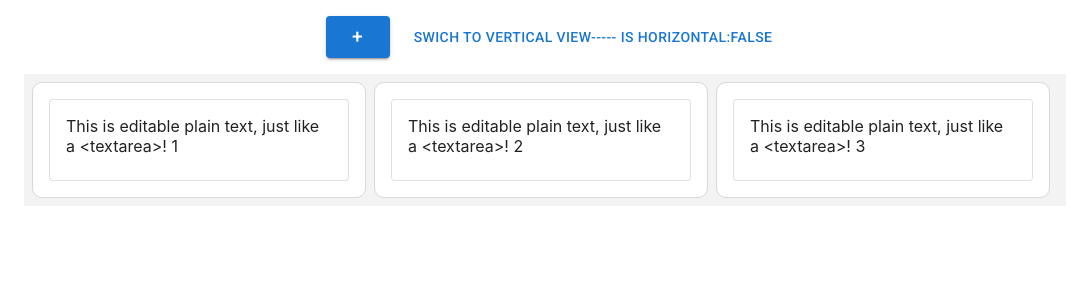
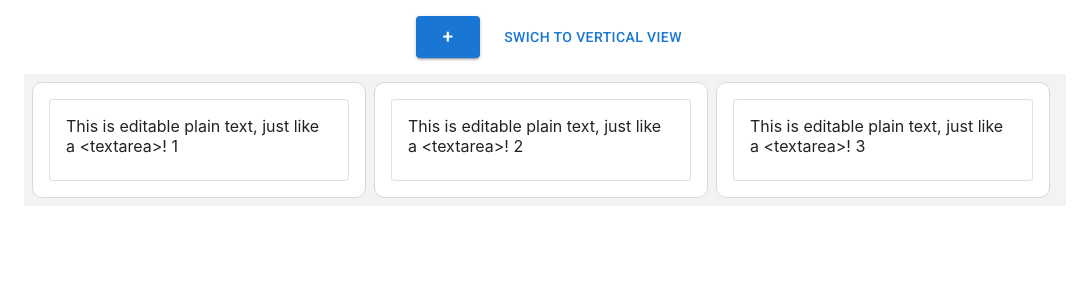
Before and after one commit to kn999kn/test_explority, a React (Create React App) app: page / in a window 1280 px wide. Shown: the top 300 px of the page, without its empty margins (95-1176 px from the left). Built offline with nearby package versions, Linux system fonts and the light colour scheme.

Commit message:
vertical direction edit

```diff
--- a/src/components/List/index.js
+++ b/src/components/List/index.js
@@ -6,27 +6,27 @@ const GRID = 8;
 const DRAGGING_OVER_COLOR = "#def5fd";
 const BACKGROUND_COLOR = "#f3f3f3";
 
-const getListStyle = (isDraggingOver, isHorizontal) => ({
+const getListStyle = (isDraggingOver, isVertical) => ({
   background: isDraggingOver ? DRAGGING_OVER_COLOR : BACKGROUND_COLOR,
-  display: isHorizontal ? "block" : "flex",
+  display: isVertical ? "block" : "flex",
   padding: GRID,
-  overflow: isHorizontal && "auto",
-  width: isHorizontal ? 340 : "auto",
+  overflow: isVertical && "auto",
+  width: isVertical ? 340 : "auto",
 });
 
 export const List = ({ items, renderItem }) => {
-  const { isHorizontal } = useSelector((state) => state.viewType);
+  const { isVertical } = useSelector((state) => state.viewType);
 
   return (
     <Droppable
       droppableId="droppable"
-      direction={isHorizontal ? "vertical" : "horizontal"}
+      direction={isVertical ? "vertical" : "horizontal"}
     >
       {(provided, snapshot) => (
         <div
           {...provided.droppableProps}
           ref={provided.innerRef}
-          style={getListStyle(snapshot.isDraggingOver, isHorizontal)}
+          style={getListStyle(snapshot.isDraggingOver, isVertical)}
         >
           {items.map(renderItem)}
           {provided.placeholder}
--- a/src/redux/viewType/viewTypeSlice.js
+++ b/src/redux/viewType/viewTypeSlice.js
@@ -3,12 +3,11 @@ import { createSlice } from "@reduxjs/toolkit";
 export const viewTypeSlice = createSlice({
   name: "viewType",
   initialState: {
-    isHorizontal: false,
+    isVertical: false,
   },
   reducers: {
     toggleViewType: (state) => {
-      const newViewType = !state.isHorizontal;
-      state.isHorizontal = newViewType;
+      state.isVertical = !state.isVertical;
     },
   },
 });
--- a/src/screens/Home/ChangeViewButton/index.js
+++ b/src/screens/Home/ChangeViewButton/index.js
@@ -7,10 +7,10 @@ const TO_VERTICAL_VIEW_TEXT = "Swich to vertical view";
 const TO_HORIZONTAL_VIEW_TEXT = "Switch to horizontal view";
 
 export const ChangeViewButton = ({ title }) => {
-  const { isHorizontal } = useSelector((state) => state.viewType);
+  const { isVertical } = useSelector((state) => state.viewType);
   const dispatch = useDispatch();
 
-  const initialTitle = isHorizontal
+  const initialTitle = isVertical
     ? TO_HORIZONTAL_VIEW_TEXT
     : TO_VERTICAL_VIEW_TEXT;
 
@@ -18,9 +18,5 @@ export const ChangeViewButton = ({ title }) => {
     dispatch(toggleViewType());
   };
 
-  return (
-    <Button onClick={handleClick}>
-      {(title || initialTitle) + "----- is horizontal:" + isHorizontal}
-    </Button>
-  );
+  return <Button onClick={handleClick}>{title || initialTitle}</Button>;
 };
--- a/src/screens/Home/EditorCard/index.js
+++ b/src/screens/Home/EditorCard/index.js
@@ -8,10 +8,10 @@ const GRID = 8;
 const CARD_DRAGGING_COLOR = "lightgreen";
 const CARD_BACKGROUND_COLOR = "white";
 
-const getItemStyle = (isDragging, draggableStyle, isHorizontal) => ({
+const getItemStyle = (isDragging, draggableStyle, isVertical) => ({
   userSelect: "none",
   padding: GRID * 2,
-  margin: isHorizontal ? `0 0 ${GRID}px 0` : `0 ${GRID}px 0 0`,
+  margin: isVertical ? `0 0 ${GRID}px 0` : `0 ${GRID}px 0 0`,
   background: isDragging ? CARD_DRAGGING_COLOR : CARD_BACKGROUND_COLOR,
   minWidth: 200,
   maxWidth: 300,
@@ -22,7 +22,7 @@ const getItemStyle = (isDragging, draggableStyle, isHorizontal) => ({
 });
 
 const _EditorCard = ({ entityData, index }) => {
-  const { isHorizontal } = useSelector((state) => state.viewType);
+  const { isVertical } = useSelector((state) => state.viewType);
   return (
     <Draggable key={entityData.id} draggableId={entityData.id} index={index}>
       {(provided, snapshot) => (
@@ -34,7 +34,7 @@ const _EditorCard = ({ entityData, index }) => {
             ...getItemStyle(
               snapshot.isDragging,
               provided.draggableProps.style,
-              isHorizontal
+              isVertical
             ),
           }}
         >
```
